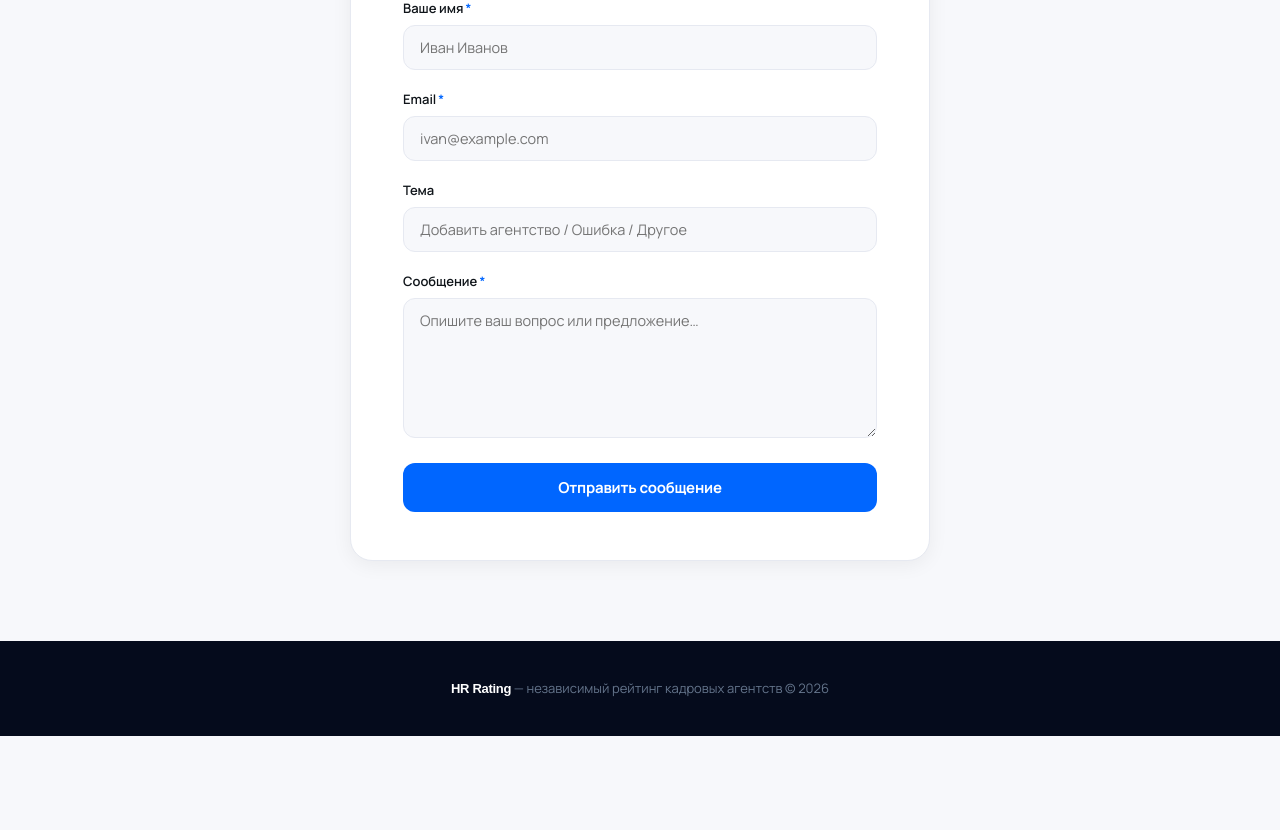
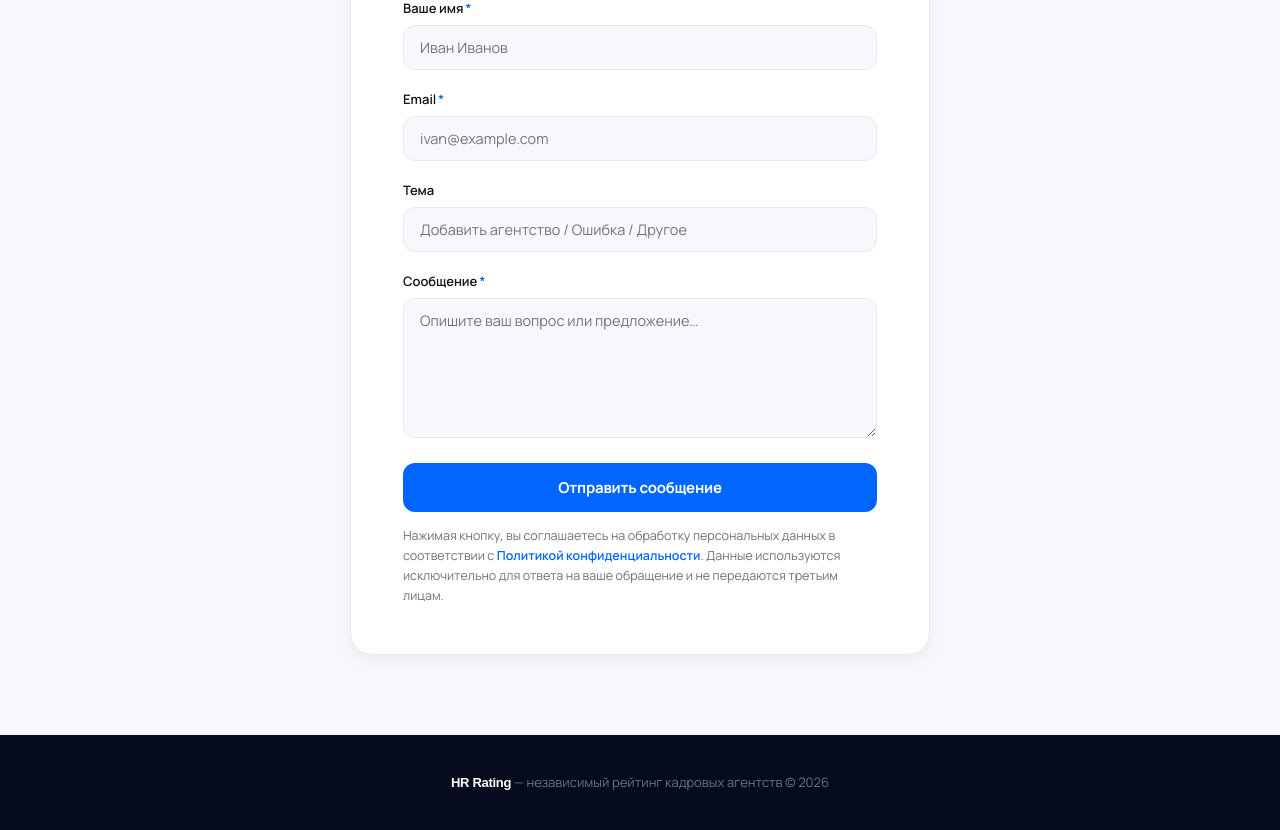
Before and after one commit to rtmlsh/hrrating, a Django app: page /feedback/ in a window 1280 px wide. Shown: the part 356-1186 px from the top of the page. Before the commit the page ends 1092 px from the top, so only its background shows below. Run offline with Django 4.2, Linux system fonts and the light colour scheme; parts of the project's set-up code (start-up, migrations or seed data) failed here and were passed over; some web fonts are replaced.

Commit message:
Add personal data consent notice to feedback form

```diff
--- a/templates/agencies/feedback.html
+++ b/templates/agencies/feedback.html
@@ -350,6 +350,11 @@
         <textarea id="message" name="message" placeholder="Опишите ваш вопрос или предложение…" required></textarea>
       </div>
       <button type="submit" class="btn" id="submit-btn">Отправить сообщение</button>
+      <p style="margin-top:14px;font-size:12.5px;color:var(--muted);line-height:1.6;">
+        Нажимая кнопку, вы соглашаетесь на обработку персональных данных в соответствии с
+        <a href="/privacy/" style="color:var(--primary);text-decoration:none;font-weight:600;">Политикой конфиденциальности</a>.
+        Данные используются исключительно для ответа на ваше обращение и не передаются третьим лицам.
+      </p>
     </form>
     {% if recaptcha_site_key %}
     <script>
```
